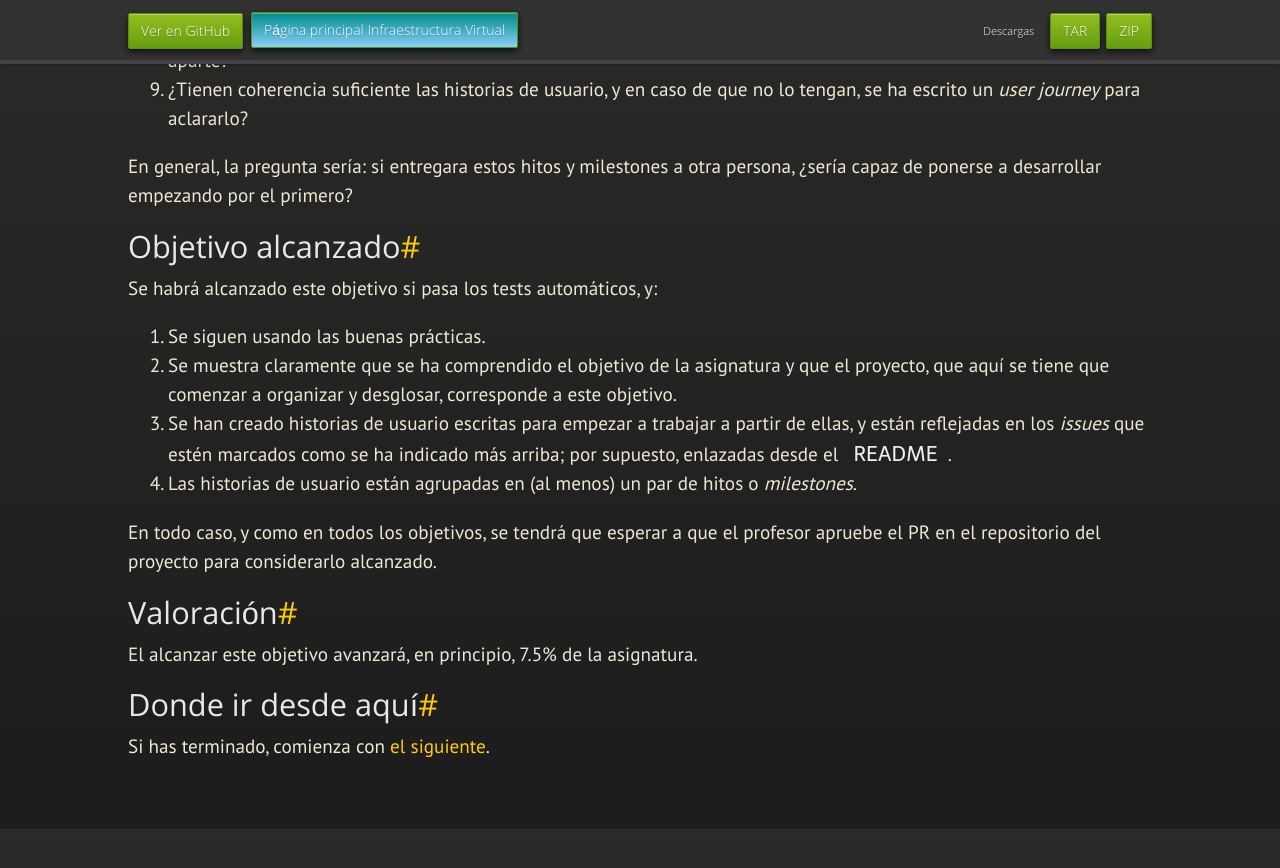
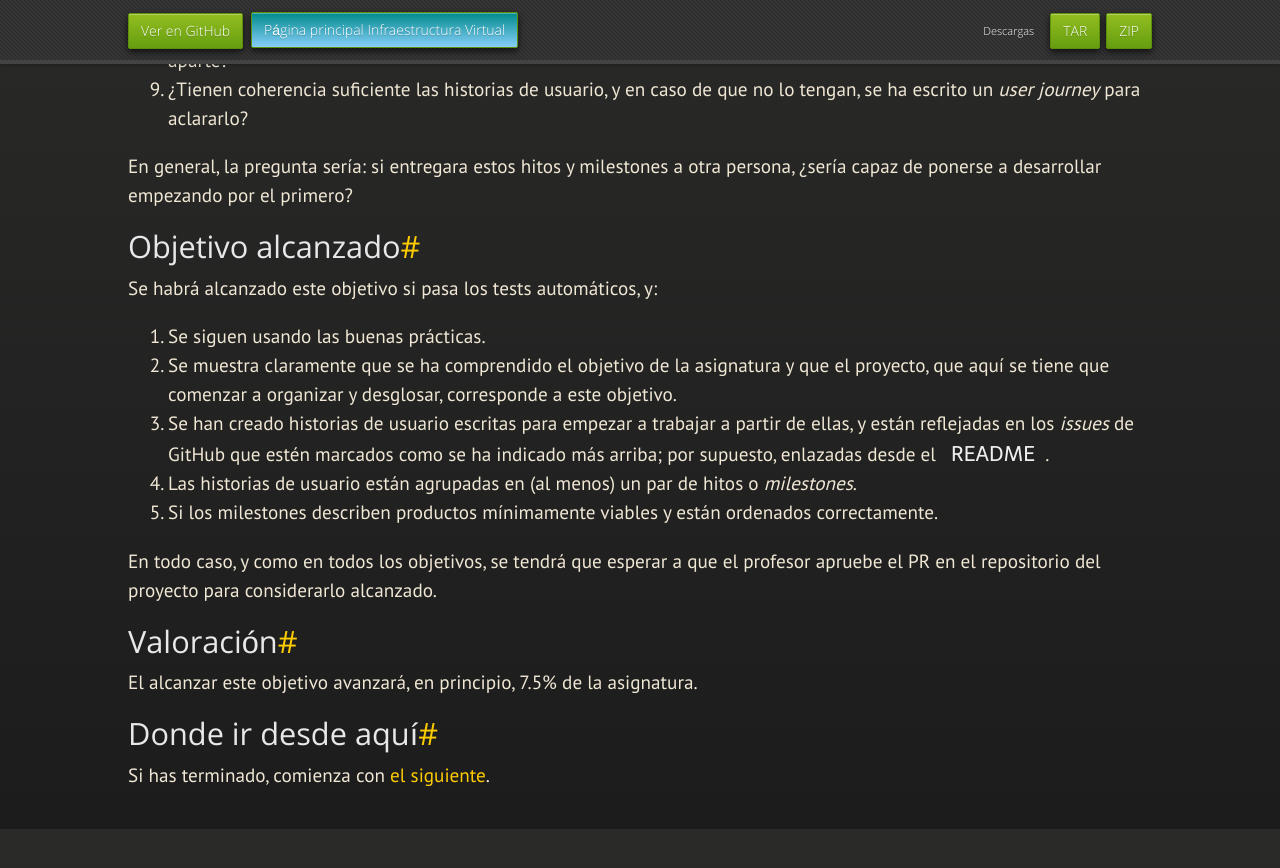
Before and after one commit to JJ/IV, a Jekyll site: the page built from documentos/proyecto/1.Infraestructura.md, in a window 1280 px wide and 900 px high, scrolled down 4571 px. Shown: the top 868 px of the window. Built offline with Jekyll 4.4.1, drawn with Linux system fonts in a browser that asks for light colours; nearby versions of some CDN libraries; some web fonts are replaced; our own code applies the rules of GitHub Pages for plain Markdown files.

Commit message:
Sync documentos/proyecto/1.Infraestructura.md de master a gh-pages

```diff
--- a/documentos/proyecto/1.Infraestructura.md
+++ b/documentos/proyecto/1.Infraestructura.md
@@ -161,7 +161,7 @@
 van a usar la aplicación.
 
 Los recursos aportados por los estudiantes de la asignatura están
-en [este fichero](1.Infraestructura.recursos.md). Puedes añadir algunos más que
+en [este fichero](1.Infraestructura.recursos). Puedes añadir algunos más que
 te hayan ayudado si lo deseas.
 
 ## Entrega de la práctica
@@ -179,7 +179,7 @@
 adicionales con un comentario en el mismo que diga "Listo para revisión".
 
 Subir los fuentes a GitHub y añadir al
-[fichero](https://github.com/JJ/IV-21-22/blob/master/proyectos/objetivo-1.md) el
+[fichero](https://github.com/JJ/IV-21-22/blob/master/proyectos/objetivo-1) el
 nombre del proyecto, el autor y un enlace al pull request mediante el cual se
 quiere alcanzar el objetivo y hacer un **pull request** al repositorio en el que
 se encuentra ese fichero.
@@ -256,11 +256,13 @@
   que el proyecto, que aquí se tiene que comenzar a organizar y desglosar,
   corresponde a este objetivo.
 3. Se han creado historias de usuario escritas para empezar a trabajar a
-  partir de ellas, y  están reflejadas en los *issues* que estén marcados
+  partir de ellas, y  están reflejadas en los *issues* de GitHub que estén marcados
   como se ha indicado más arriba; por supuesto, enlazadas desde el
   `README`.
 4. Las historias de usuario están agrupadas en (al menos) un par de hitos o
    *milestones*.
+5. Si los milestones describen productos mínimamente viables y están
+   ordenados correctamente.
 
 En todo caso, y como en todos los objetivos, se tendrá que esperar a
 que el profesor apruebe el PR en el repositorio del proyecto para
```
